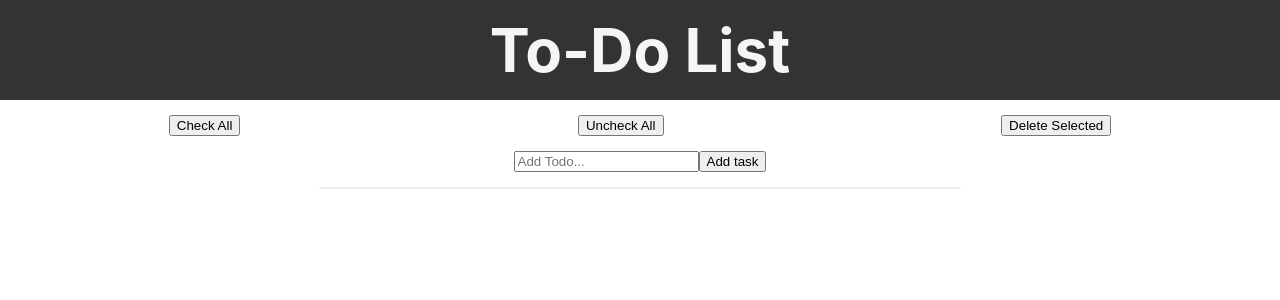
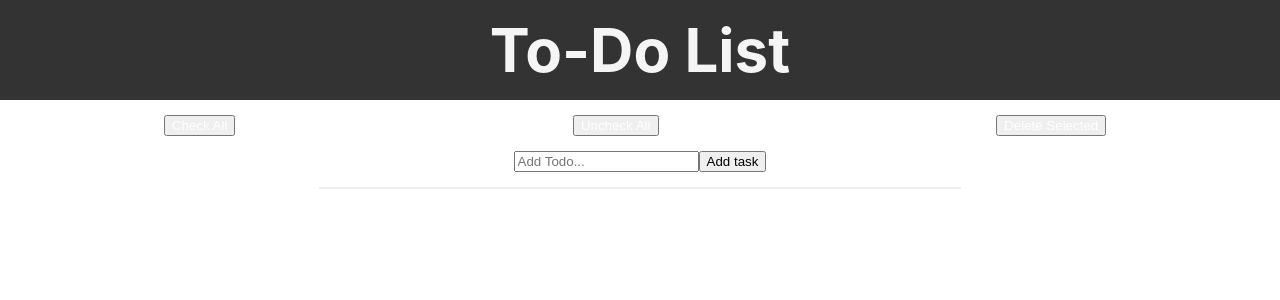
Before and after one commit to pe7r/project, a React (Create React App) app: page / in a window 1280 px wide. Shown: the top 300 px of the page. Built offline with nearby package versions, Linux system fonts and the light colour scheme.

Commit message:
Added Delete Selected button functionality(March 14) #7

```diff
--- a/src/App.js
+++ b/src/App.js
@@ -57,6 +57,13 @@ class App extends Component {
 		console.log(this.state)
 	}
 
+	deleteSelected = (completed) => {
+		const leftTasks = this.state.tasks.filter(task => task.completed !== true)
+		this.setState({
+			tasks: leftTasks
+		})
+	}
+
 	onDelete = (date) => {
 		const newTasks = this.state.tasks.filter(task => task.date !== date)
 		this.setState({
@@ -81,6 +88,7 @@ class App extends Component {
 				<Filters
 				onCheckAll={this.onCheckAll}
 				onUncheckAll={this.onUncheckAll}
+				deleteSelected={this.deleteSelected}
 				/>
 				<AddTask onCreate={this.addTask} />
 				<div className="todo-list">
--- a/src/components/Filters.css
+++ b/src/components/Filters.css
@@ -3,3 +3,8 @@
 	justify-content: space-around;
 	margin-bottom: 15px;
 }
+
+.filters button {
+	color: white;
+	margin-right: 10px;
+}
--- a/src/components/Filters.js
+++ b/src/components/Filters.js
@@ -5,9 +5,15 @@ class Filters extends React.Component {
 	render() {
 		return (
 			<div className="filters">
-				<button onClick={this.props.onCheckAll}>Check All</button>
-				<button onClick={this.props.onUncheckAll}>Uncheck All</button>
-				<button>Delete Selected</button>
+				<button onClick={this.props.onCheckAll}>
+				Check All
+				</button>
+				<button onClick={this.props.onUncheckAll}>
+				Uncheck All
+				</button>
+				<button onClick={this.props.deleteSelected}>
+				Delete Selected
+				</button>
 			</div>
 		)
 	}
```
